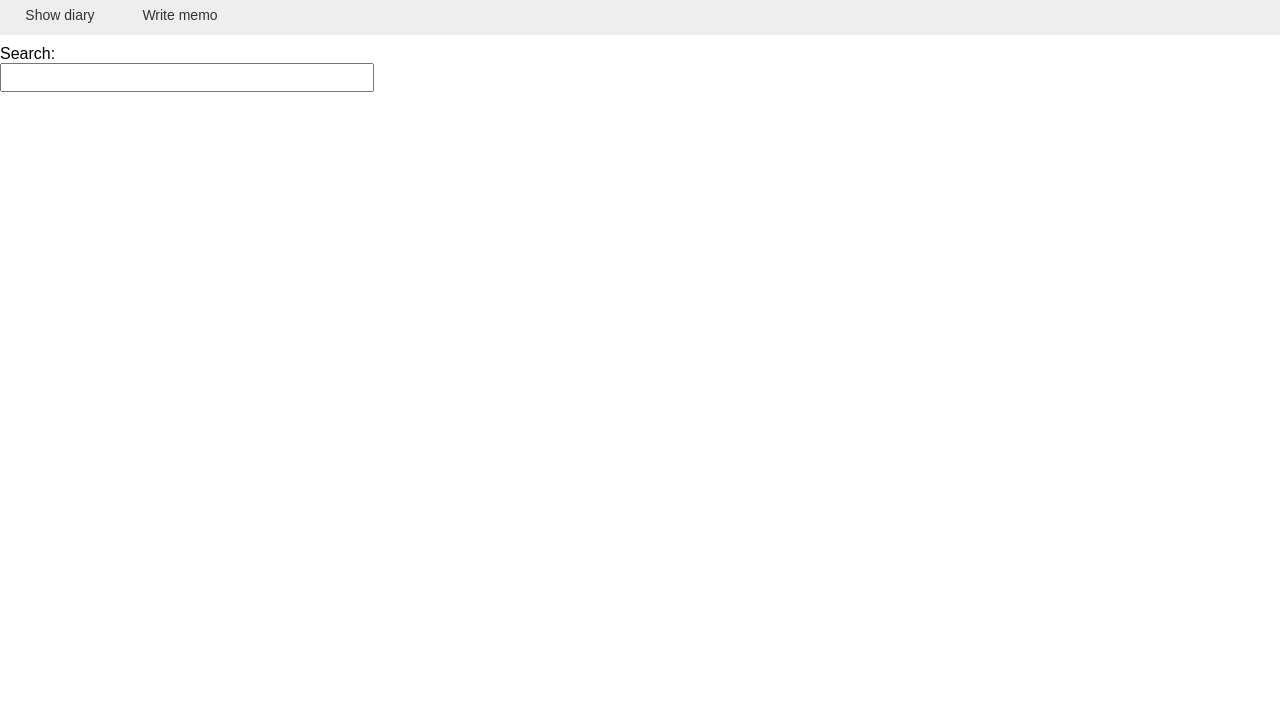
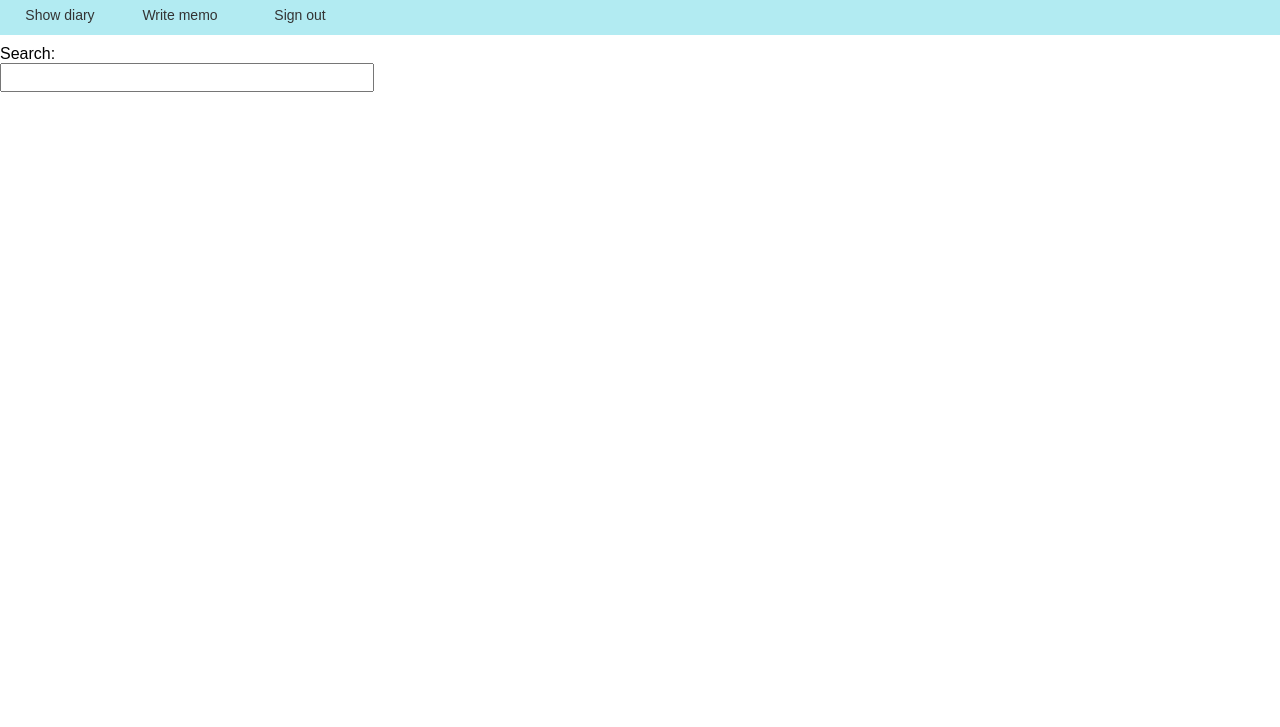
Before and after one commit to semo94/mvp-memo, a website: page client/index.html at #/memos in a window 1280 px wide. Shown: the part 73-800 px from the top of the page. Drawn offline with Linux system fonts and the light colour scheme; no server answers.

Commit message:
init signout functionality

```diff
--- a/client/app/app.js
+++ b/client/app/app.js
@@ -15,6 +15,10 @@ angular.module('memos', [
     templateUrl: 'app/auth/signup.html',
     controller: 'AuthController'
   })
+  .when('/signout', {
+    templateUrl: 'app/auth/signin.html',
+    controller: 'AuthController'
+  })
   .when('/memos', {
     templateUrl: 'app/memo/render.html',
     controller: 'RenderCtrl'
--- a/client/app/memo/render.html
+++ b/client/app/memo/render.html
@@ -2,6 +2,7 @@
 		<ul>
 			<li><a href='#memos' class='index'>Show diary</a></li>
 			<li><a href='#write' class='create'>Write memo</a></li>
+			<li><a href='#signout' class='destroy'>Sign out</a></li>
 		</ul>
 	</div>
 	<div id='container' ng-controller = "RenderCtrl">
--- a/client/styles/style.css
+++ b/client/styles/style.css
@@ -14,11 +14,15 @@ h1 {
   font-style: italic;
   margin-bottom: 10px;
 }
+/*.destroy {
+  float: right;
+  margin-left: 100px
+}*/
 
 .navigation {
   width: 100%;
   height: 40px;
-  background-color: #eee;
+  background-color: #B2EBF2;
 }
 
 .navigation ul {
```
Also changed, not shown: client/app/write/write.html (+1 -0 lines).
